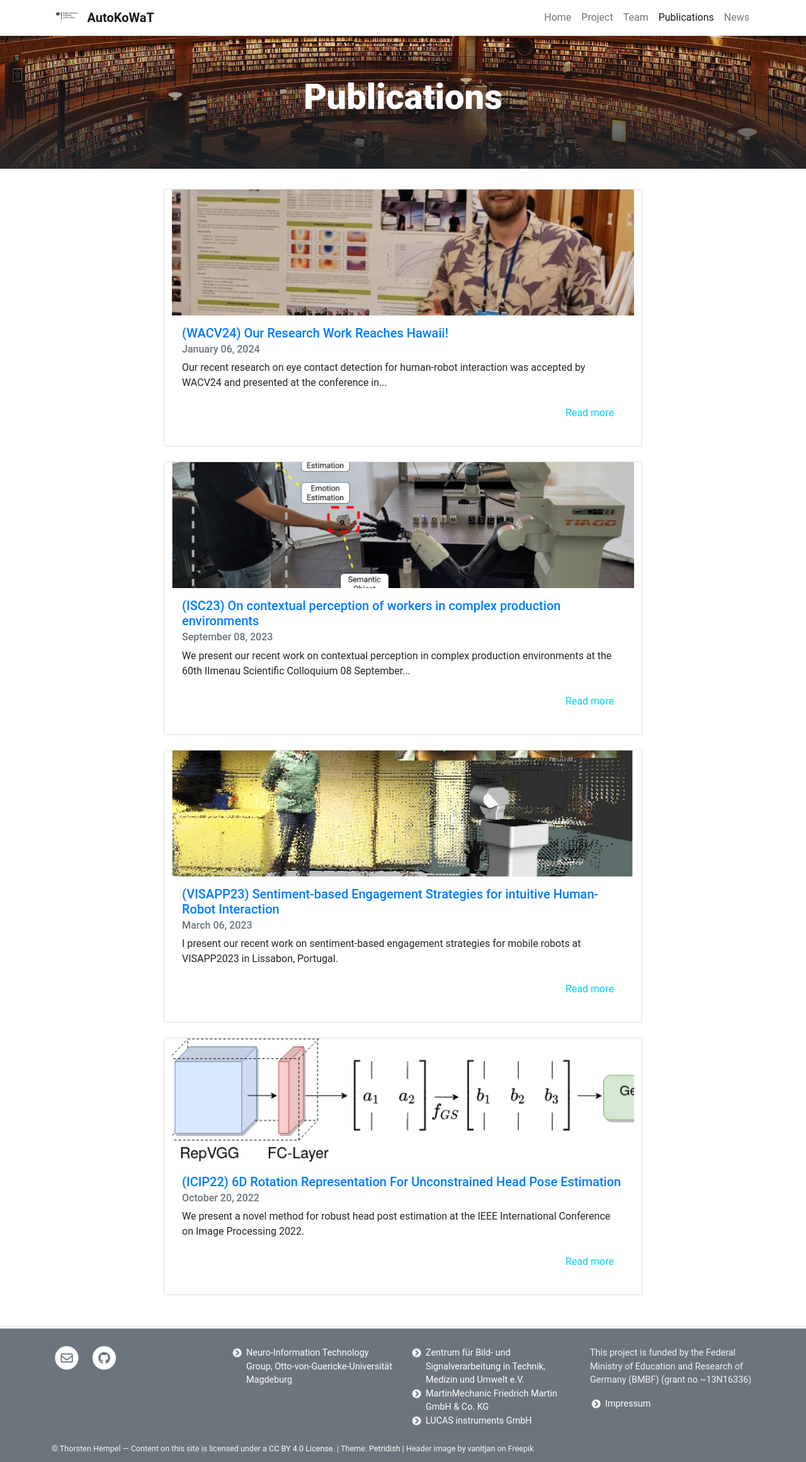
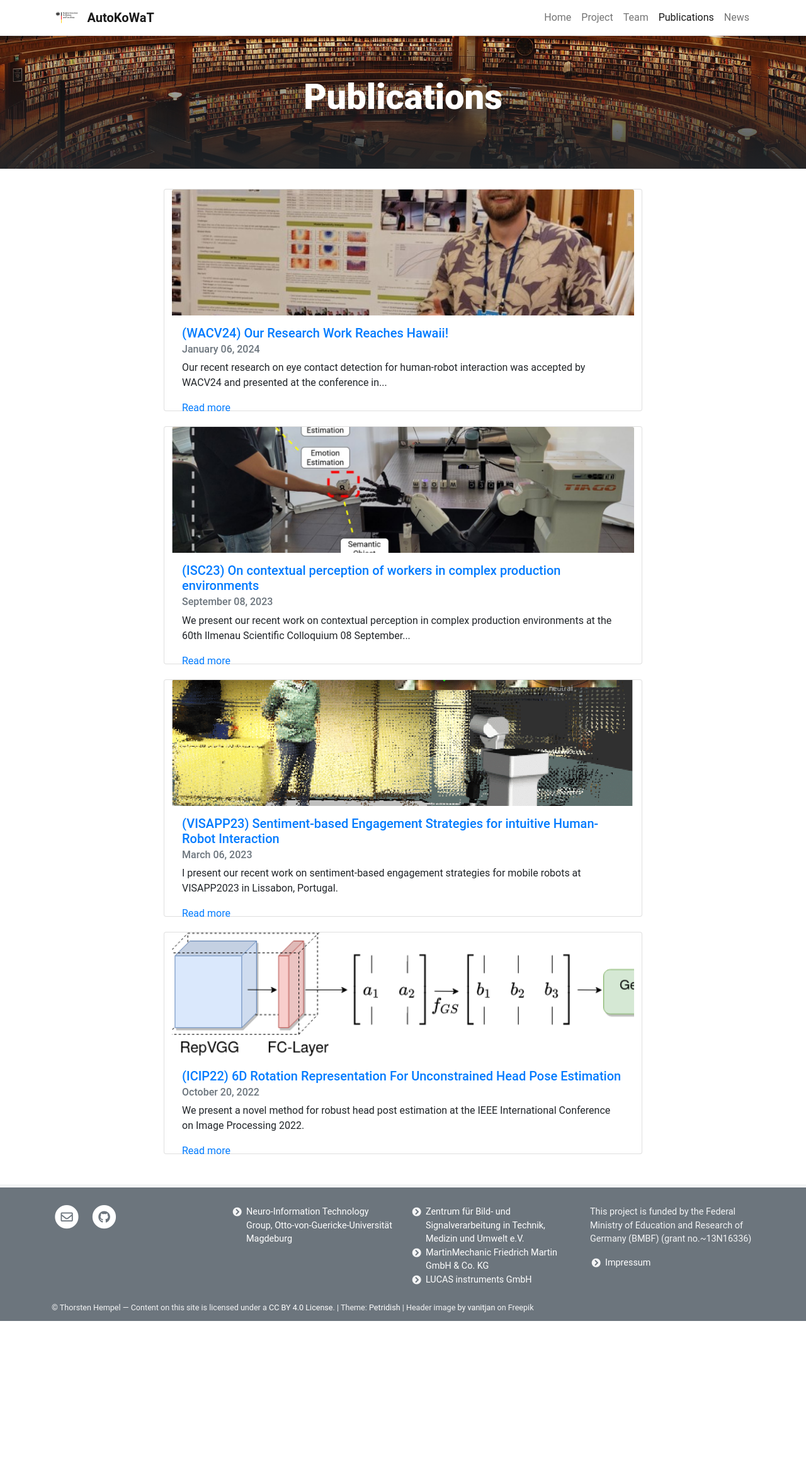
Before and after one commit to autokowat/autokowat.github.io, a Jekyll site: the page built from pages/publications.md, in a window 1280 px wide. Shown: the whole page at 63% size. Built offline with Jekyll 4.4.1, drawn with Linux system fonts in a browser that asks for light colours; after the commit the page ends 2098 px from its top, so only the background shows below that.

Commit message:
Add link

```diff
--- a/_includes/card.html
+++ b/_includes/card.html
@@ -21,11 +21,13 @@
         {{ post.excerpt | truncatewords: 20 }}
       {% endif %}
     </div>
-    <div class="card-footer">
-    <a href="{{ post.url | relative_url }}"  class="card-link text-info mt-auto">
-      <p align="right">Read more</p>
-      </a>
-    </div>
+    <div class="read-more">
+      <div style="text-align:right;position: absolute;bottom: 10; right: 10; ">
+        <a class="stretched-link" href="{{ post.url | relative_url }}" >
+          Read more
+        </a>
+      </div>
+      </div>
 
   </div>
  <!--
```
